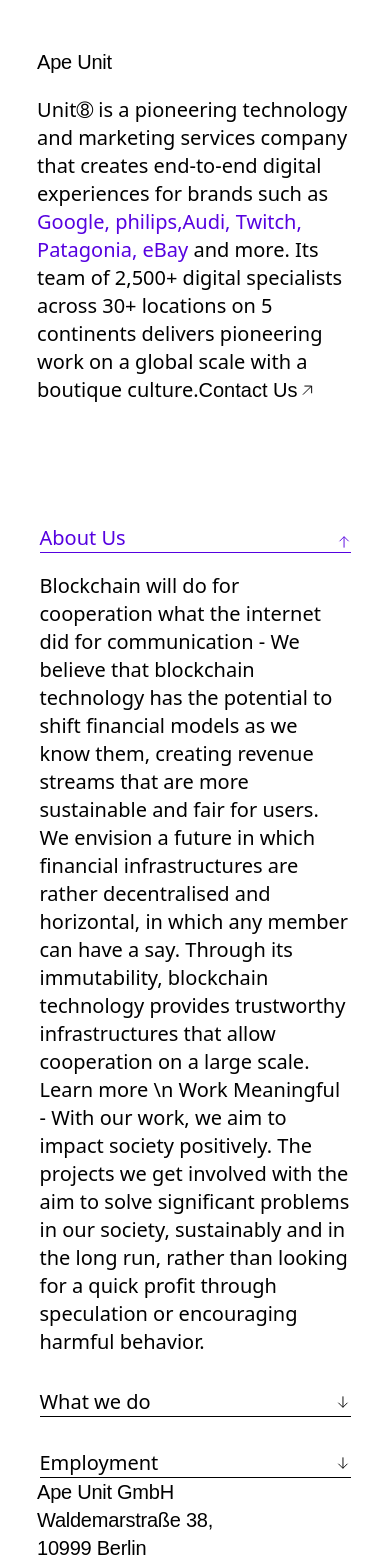
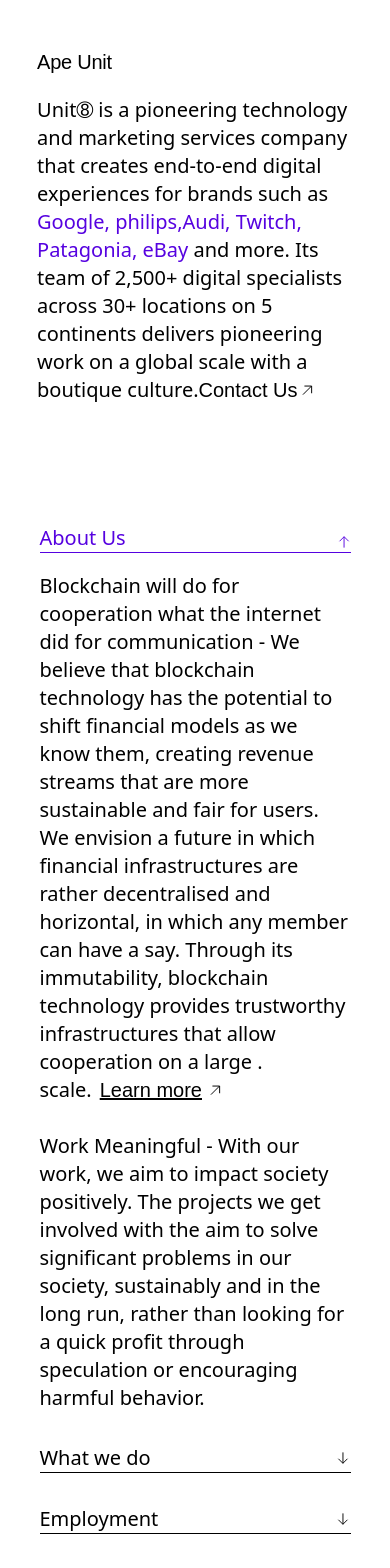
Before and after one commit to TheGymRwanda/unit8-maroon, a Next.js app: page / in a window 390 px wide. Shown: the top 1568 px of the page. Built offline with nearby package versions, Linux system fonts and the light colour scheme.

Commit message:
feat: Including correct content on about us mobile

```diff
--- a/components/functions/OneBlock.js
+++ b/components/functions/OneBlock.js
@@ -47,7 +47,7 @@ export function OneBlock({ title, text, isOpened, expand }) {
       <motion.p
         animate={{ opacity: isOpened ? 1 : 0, height: isOpened ? "auto" : 0 }}
         transition={{ ease: "easeIn", duration: 0.3 }}
-        className={`text-xl leading-7  `}
+        className={`text-xl leading-7   `}
       >
         {text}
       </motion.p>
--- a/components/section/AboutSection/AboutMobile.jsx
+++ b/components/section/AboutSection/AboutMobile.jsx
@@ -2,31 +2,33 @@ import { useState } from 'react'
 import Image from 'next/image'
 import {OneBlock} from '../../functions/OneBlock'
 import Wrapper from '../../wrappers/Wrapper';
+import PageLink from '../../ui/Link';
+import Svg from '../../ui/Svg';
 export default function AboutMobile(){
     const [activeTab, setActiveTab] = useState(0);
     return(
         <>
 
         <Wrapper >
-        <div className='flex flex-col gap-8 px-5  mt-44 md:hidden'>
+        <div className='flex flex-col gap-8 px-5  mt-44 mb-20 md:hidden'>
         <OneBlock
           key={0}
           title='About Us'
-          text='Blockchain will do for cooperation what the internet did for communication - We believe that blockchain technology has the potential to shift financial models as we know them, creating revenue streams that are more sustainable and fair for users. We envision a future in which financial infrastructures are rather decentralised and horizontal, in which any member can have a say. Through its immutability, blockchain technology provides trustworthy infrastructures that allow cooperation on a large scale. Learn more   \n   Work Meaningful - With our work, we aim to impact society positively. The projects we get involved with the aim to solve significant problems in our society, sustainably and in the long run, rather than looking for a quick profit through speculation or encouraging harmful behavior.'
+          text=<div>Blockchain will do for cooperation what the internet did for communication - We believe that blockchain technology has the potential to shift financial models as we know them, creating revenue streams that are more sustainable and fair for users. We envision a future in which financial infrastructures are rather decentralised and horizontal, in which any member can have a say. Through its immutability, blockchain technology provides trustworthy infrastructures that allow cooperation on a large .<span className='gap-2 flex  items-baseline'>scale. <PageLink text="Learn more" style="gap-2 flex underline" arrow=<Svg />/>  </span>  <br />   Work Meaningful - With our work, we aim to impact society positively. The projects we get involved with the aim to solve significant problems in our society, sustainably and in the long run, rather than looking for a quick profit through speculation or encouraging harmful behavior.</div>
           isOpened={activeTab === 0}
           expand={() => setActiveTab(activeTab === 0 ? -1 : 0)}
         />
         <OneBlock
           key={1}
           title='What we do'
-          text='Blockchain will do for cooperation what the internet did for communication - We believe that blockchain technology has the potential to shift financial models as we know them, creating revenue streams that are more sustainable and fair for users. We envision a future in which financial infrastructures are rather decentralised and horizontal, in which any member can have a say. Through its immutability, blockchain technology provides trustworthy infrastructures that allow cooperation on a large scale. Learn more '
+          text=<div>Blockchain will do for cooperation what the internet did for communication - We believe that blockchain technology has the potential to shift financial models as we know them, creating revenue streams that are more sustainable and fair for users. We envision a future in which financial infrastructures are rather decentralised and horizontal, in which any member can have a say. Through its immutability, blockchain technology provides trustworthy infrastructures that allow cooperation on a large .<span className='gap-2 flex  items-baseline'>scale. <PageLink text="Learn more" style="gap-2 flex underline" arrow=<Svg />/>  </span>  <br />   Work Meaningful - With our work, we aim to impact society positively. The projects we get involved with the aim to solve significant problems in our society, sustainably and in the long run, rather than looking for a quick profit through speculation or encouraging harmful behavior.</div>
           isOpened={activeTab === 1}
           expand={() => setActiveTab(activeTab === 1 ? -1 : 1)}
         />
         <OneBlock
           key={2}
           title='Employment'
-          text='Blockchain will do for cooperation what the internet did for communication - We believe that blockchain technology has the potential to shift financial models as we know them, creating revenue streams that are more sustainable and fair for users. We envision a future in which financial infrastructures are rather decentralised and horizontal, in which any member can have a say. Through its immutability, blockchain technology provides trustworthy infrastructures that allow cooperation on a large scale. Learn more '
+          text=<div>Blockchain will do for cooperation what the internet did for communication - We believe that blockchain technology has the potential to shift financial models as we know them, creating revenue streams that are more sustainable and fair for users. We envision a future in which financial infrastructures are rather decentralised and horizontal, in which any member can have a say. Through its immutability, blockchain technology provides trustworthy infrastructures that allow cooperation on a large .<span className='gap-2 flex  items-baseline'>scale. <PageLink text="Learn more" style="gap-2 flex underline" arrow=<Svg />/>  </span>  </div>
           isOpened={activeTab === 2}
           expand={() => setActiveTab(activeTab === 2 ? -1 : 2)}
         />
```
